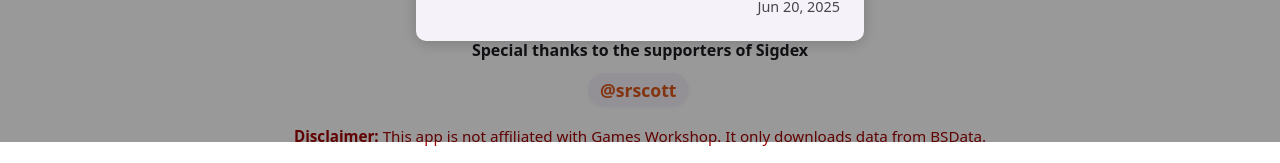
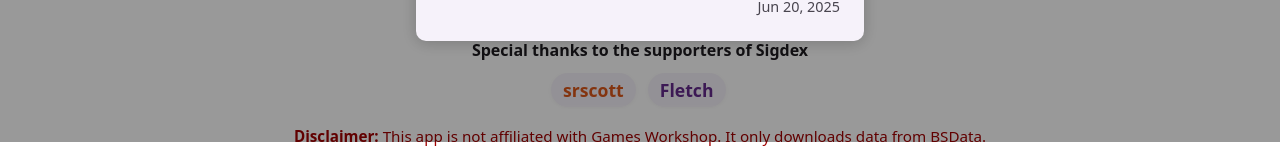
Before and after one commit to Harrison-Miller/Sigdex, a Vue app: page /settings in a window 1280 px wide. Shown: the part 658-821 px from the top of the page. Built offline with nearby package versions, Linux system fonts and the light colour scheme.

Commit message:
added fletch to special thanks

```diff
--- a/src/modules/home/components/SupporterBanner.vue
+++ b/src/modules/home/components/SupporterBanner.vue
@@ -42,7 +42,8 @@
 <script setup lang="ts">
 const scroll = false;
 const supporters = [
-  { name: '@srscott', class: 'text-supporter-level-1' },
+  { name: 'srscott', class: 'text-supporter-level-1' },
+  { name: 'Fletch', class: 'text-special-thanks' }
 ];
 </script>
 
```
